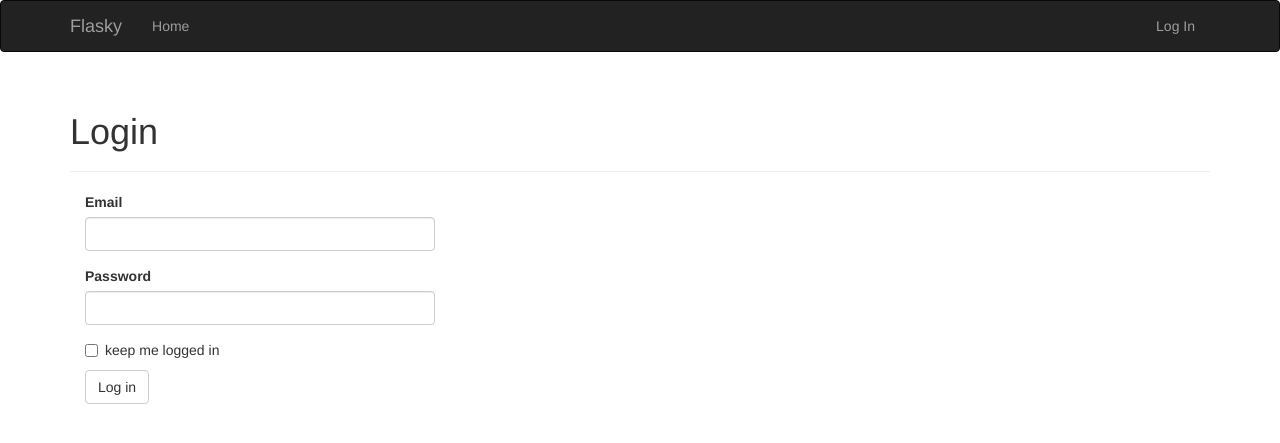
After one commit to Touchfl0w/flasky, a Flask app: page /auth/login in a window 1280 px wide. The commit adds this page. Shown: the top 443 px of the page. Run offline with Flask 2, Linux system fonts and the light colour scheme; some libraries are stand-ins or nearby versions.

Commit message:
user login

```diff
--- /dev/null
+++ b/app/auth/__init__.py
@@ -0,0 +1,5 @@
+from flask import Blueprint
+
+auth = Blueprint('auth',__name__)
+
+from . import views
--- /dev/null
+++ b/app/auth/forms.py
@@ -0,0 +1,10 @@
+from flask_wtf import FlaskForm
+from wtforms import StringField, PasswordField, BooleanField, SubmitField
+from wtforms.validators import DataRequired, Email, Length
+
+
+class LoginForm(FlaskForm):
+    email = StringField('Email', validators=[DataRequired(), Length(1, 64), Email()])
+    password = PasswordField('Password', validators=[DataRequired(), ])
+    remember_me = BooleanField('keep me logged in')
+    submit = SubmitField('Log in')
--- /dev/null
+++ b/app/auth/views.py
@@ -0,0 +1,22 @@
+
+from flask import request, redirect, url_for, flash, render_template
+
+from .forms import LoginForm
+from . import auth
+from ..models import User
+from flask_login import login_user
+
+@auth.route('/login', methods=['GET', 'POST'])
+def login():
+    form = LoginForm()
+    if form.validate_on_submit():
+        user = User.query.filter_by(email=form.email.data).first()
+        if user is not None and user.verify_password(form.password.data):
+            login_user(user,form.remember_me.data)
+            next = request.args.get('next')
+            if next is None or not next.startswith('/'):
+                next = url_for('main.index')
+            return redirect(next)
+        else:
+            flash('Invalid Username or Password!')
+    return render_template('auth/login.html',form=form)
--- a/app/mail.py
+++ b/app/mail.py
@@ -1,6 +1,6 @@
 from flask import render_template, current_app
 from flask_mail import Message
-from . import mail
+from . import email
 
 
 def send_mail(to,subject,template,**kargs):
@@ -9,7 +9,7 @@ def send_mail(to,subject,template,**kargs):
     msg.body = render_template(template + '.txt', **kargs)
     msg.html = render_template(template + '.html', **kargs)
     try:
-        mail.send(msg)
+        email.send(msg)
     except:
         rel = False
     finally:
--- /dev/null
+++ b/app/templates/auth/login.html
@@ -0,0 +1,11 @@
+{% extends "base.html" %}
+{% import "bootstrap/wtf.html" as wtf %}
+{% block title %}Flasky - Login{% endblock %}
+{% block page_content %}
+<div class="page-header">
+    <h1>Login</h1>
+</div>
+<div class="col-md-4">
+    {{ wtf.quick_form(form) }}
+</div>
+{% endblock %}
--- a/app/templates/base.html
+++ b/app/templates/base.html
@@ -31,6 +31,17 @@
             <ul class="nav navbar-nav">
             <li><a href="/">Home</a></li>
             </ul>
+            <ul class="nav navbar-nav navbar-right">
+                {% if not current_user.is_authenticated %}
+                <li>
+                    <a href="{{ url_for('auth.login') }}">Log In</a>
+                </li>
+                {% else %}
+                <li>
+                    <a href="{{ url_for('auth.logout') }}">Log Out</a>
+                </li>
+                {% endif %}
+            </ul>
         </div>
     </div>
 </div>
--- a/requirements.txt
+++ b/requirements.txt
@@ -4,6 +4,7 @@ click==6.7
 dominate==2.3.1
 Flask==1.0.2
 Flask-Bootstrap==3.3.7.1
+Flask-Login==0.4.1
 Flask-Mail==0.9.1
 Flask-Migrate==2.2.1
 Flask-Moment==0.6.0
```
Also changed, not shown: app/__init__.py (+8 -3 lines), app/models.py (+11 -2 lines), migrations/versions/c3ee16db34df_.py (added, +40 -0 lines), tests/test_basics.py (+3 -0 lines), data.sqlite.
